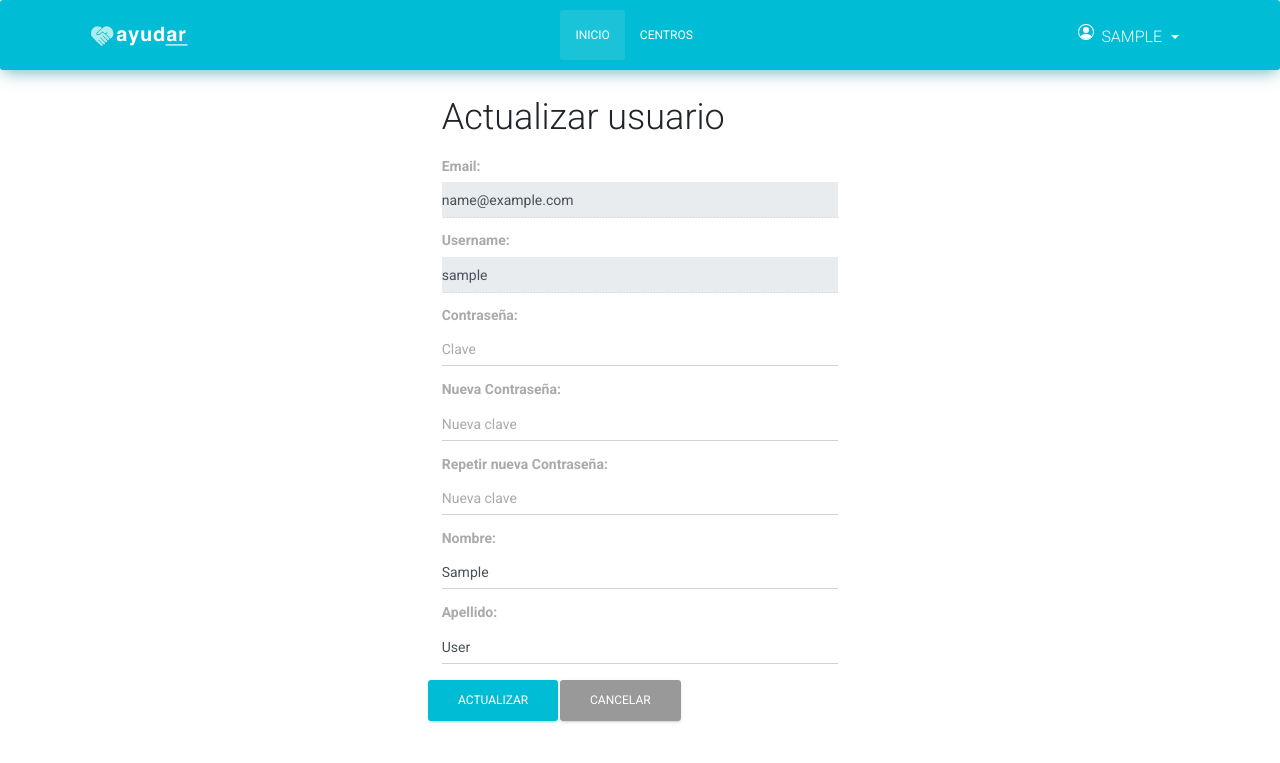
After one commit to santimakci/ProjectAyudar, a Flask app: page /user/profile in a window 1280 px wide. The commit adds this page. Shown: the top 763 px of the page. Run offline with Flask 2, Linux system fonts and the light colour scheme; the visitor is signed in with stand-in values (Sample User, id 1); data comes from the database, SQL or seed files in the repository; some libraries are stand-ins or nearby versions.

Commit message:
modificar pass

```diff
--- a/app/__init__.py
+++ b/app/__init__.py
@@ -25,6 +25,7 @@ from app.resources.user import (
     commit_delete,
     delete,
     commit_update as userUpdate,
+    update_profile
 )
 from app.resources.user import update as update, search as user_search
 from app.resources.user import search as search
@@ -80,6 +81,7 @@ def create_app(environment="development"):
 
     app.add_url_rule("/users/commit_delete", "commit_delete", commit_delete, methods=["POST"])
     app.add_url_rule("/autenticacion", "auth_authenticate", auth.authenticate, methods=["POST"])
+    app.add_url_rule("/update/profile", "update_profile", update_profile , methods=[ "GET","POST"])
 
 
     @app.route("/users/commit_update", methods=["POST"])
@@ -138,6 +140,15 @@ def create_app(environment="development"):
         user = User.find_by_id(id)
         return render_template("user/delete.html", user=user)
 
+    @app.route ("/user/profile", methods=[ "GET", "POST"])
+    def user_profile():
+        if not authenticated(session):
+            return render_template("error.html")
+        user = User.find_by_id(session['id'])
+        return render_template("user/profile.html", user=user)
+
+
+
     @app.route("/")
     def home():
         """Pagina de inicio"""
--- a/app/models/user.py
+++ b/app/models/user.py
@@ -1,5 +1,6 @@
 from sqlalchemy import Column, Integer, String, Boolean, DateTime
 from app.db import base
+import hashlib
 
 
 class User (base.Model):
@@ -17,8 +18,6 @@ class User (base.Model):
     active = Column(Boolean, default=True)
     date_updated = Column(DateTime, default=base.func.now())
     date_created = Column(DateTime, default=base.func.now())
-    deleted = Column(Boolean(), default=False)
-    date_deleted = Column(DateTime, default=base.func.now())
 
     def __init__(self, params):
         """Constructor de la clase User, recibe por parametros en un diccionario email, usuario, nombre, apellido y contraseña.
@@ -27,7 +26,8 @@ class User (base.Model):
         self.username = params['username']
         self.first_name = params['first_name']
         self.last_name = params['last_name']
-        self.password = params['password']
+        self.password = hashlib.md5(params['password'].encode('utf-8')).hexdigest()
+
 
     @classmethod
     def find_by_email_and_pass(cls, mail, password):
@@ -37,7 +37,7 @@ class User (base.Model):
             mail (String)
             password (String)
         """
-        for user in base.session.query(User).filter(User.email == mail).filter(User.password == password).filter(User.deleted == False).filter(User.active == True):
+        for user in base.session.query(User).filter(User.email == mail).filter(User.password == password).filter(User.active == True):
             return user
 
     @classmethod
@@ -48,7 +48,7 @@ class User (base.Model):
             username (String)
 
         """
-        for user in base.session.query(User).filter(User.username == username).filter(User.deleted == False):
+        for user in base.session.query(User).filter(User.username == username):
             return user
 
     @classmethod
@@ -58,14 +58,14 @@ class User (base.Model):
         Args:
             email (String)
         """
-        for user in base.session.query(User).filter(User.email == email).filter(User.deleted == False):
+        for user in base.session.query(User).filter(User.email == email):
             return user
 
     @classmethod
     def find_by_active(cls, active):
         """Filtra por usuarios activos.
         """
-        for user in base.session.query(User).filter(User.active == active).filter(User.deleted == False):
+        for user in base.session.query(User).filter(User.active == active):
             return user
 
     @classmethod
@@ -101,10 +101,10 @@ class User (base.Model):
             params ([dict)
         """
         user = self.find_by_id(params['id'])
-        user.deleted = True
-        user.date_deleted = base.func.now()
+        base.session.delete(user)
         base.session.commit()
         return (f'se borro el usuario {user.username}', 'success')
+
 
     def update(self, params):
         """Actualiza los datos de un usuario determinado.
@@ -115,8 +115,26 @@ class User (base.Model):
         self.username = params['username']
         self.first_name = params['first_name']
         self.last_name = params['last_name']
-        self.password = params['password']
+        self.password = hashlib.md5(params['password'].encode('utf-8')).hexdigest()
         self.email = params['email']
         self.active = bool(int(params['active']))
         base.session.commit()
         return ("Usuario actualizado correctamente", "success")
+
+
+    def update_profile(self, params):
+        if params['password'] == "":
+            self.first_name = params['first_name']
+            self.last_name = params['last_name']
+            base.session.commit()
+            return ("Se han actualizado el Nombre y Apellido", "success")
+
+        if params['Newpassword'] != params['Newpassword2'] or params['Newpassword'] == "":
+            return ("Error al ingresar la nueva contraseña", "danger")
+        if self.password == hashlib.md5(params['password'].encode('utf-8')).hexdigest():
+            self.password = hashlib.md5(params['Newpassword'].encode('utf-8')).hexdigest()
+            self.first_name = params['first_name']
+            self.last_name = params['last_name']
+            base.session.commit()
+            return ("Usuario actualizado correctamente", "success")
+        return ("Error al ingresar la contraseña", "danger")
--- a/app/resources/auth.py
+++ b/app/resources/auth.py
@@ -5,7 +5,7 @@ from app.models.user import User
 from app.models.usersRoles import UsersRoles
 from app.models.rol import Rol
 from app.helpers.auth import authenticated
-
+import hashlib
 
 def login():
     """Inicio de sesión del usuario
@@ -18,7 +18,8 @@ def authenticate():
     parte de la aplicación web lo redirige y con que mensaje.
     """
     params = request.form
-    user = User.find_by_email_and_pass(params["email"], params["password"])
+    elpass = hashlib.md5(params['password'].encode('utf-8')).hexdigest()
+    user = User.find_by_email_and_pass(params["email"], elpass)
     if not user:
         flash("Usuario o clave incorrecto.", 'danger')
         return redirect(url_for("auth_login"))
--- a/app/templates/navbar.html
+++ b/app/templates/navbar.html
@@ -55,7 +55,7 @@
                 <b class="caret"></b>
             </a>
             <div class="dropdown-menu" aria-labelledby="navbarDropdown">
-                <a class="dropdown-item" href="#">Perfil</a>
+                <a class="dropdown-item" href="{{ url_for('user_profile') }}">Perfil</a>
                 <div class="dropdown-divider"></div>
                 <a class="dropdown-item" href="{{ url_for('auth_logout') }}">Cerrar sesión</a>
             </div>
--- /dev/null
+++ b/app/templates/user/profile.html
@@ -0,0 +1,65 @@
+{% extends "layout.html" %}
+{% block title %}Actualizar usuario{% endblock %}
+{% block head %}
+{{ super() }}
+{% endblock %}
+{% block content %}
+
+{% with messages = get_flashed_messages() %}
+{% if messages %}
+<ul class=flashes>
+  {% for category, message in get_flashed_messages(with_categories=True) %}
+
+  <div class="alert alert-{{category}}">
+    <div class="container text-center">
+      <button type="button" class="close" data-dismiss="alert" aria-label="Close">
+        <span aria-hidden="true"><i class="material-icons">clear</i></span>
+      </button>
+      {{ message }}
+    </div>
+    {% endfor %}
+
+</ul>
+{% endif %}
+{% endwith %}
+<div class="col-lg-4 col-md-6 mx-auto">
+  <h2>Actualizar usuario</h2>
+  <form action="{{ url_for('update_profile')}}" name="form" method="POST">
+    <p>
+      <label><strong>Email:</strong> </label></br>
+          <input type="email" required class="form-control" name="email" disabled placeholder="Correo" value="{{user.email}}" />
+    </p>
+    <p>
+        <label><strong>Username:</strong> </label></br>
+            <input type="email" required class="form-control" name="email" disabled placeholder="Correo" value="{{user.username}}" />
+      </p>
+    <p>
+      <label><strong>Contraseña:</strong> </label></br>
+          <input class="form-control" type="password" name="password" placeholder="Clave" />
+    </p>
+    <p>
+        <label><strong>Nueva Contraseña:</strong> </label></br>
+            <input class="form-control" type="password" name="Newpassword" placeholder="Nueva clave" />
+      </p>
+      <p>
+        <label><strong>Repetir nueva Contraseña:</strong> </label></br>
+            <input class="form-control" type="password" name="Newpassword2" placeholder="Nueva clave" />
+      </p>
+    <p>
+      <label><strong>Nombre:</strong> </label></br>
+          <input class="form-control"required name="first_name" placeholder="Nombre" value="{{user.first_name}}" />
+    </p>
+    <p>
+      <label><strong>Apellido: </label></br>
+          <input class="form-control" required name="last_name" placeholder="Apellido" value="{{user.last_name}}" />
+    </p>
+
+  <div class="row text-center">
+    <input class="btn btn-info" type="submit"  value="Actualizar">
+    <a class="btn btn-default" href="{{ url_for('home')}}" class="link">Cancelar</a>
+    </p>
+  </form>
+</div>
+</div>
+
+{% endblock %}
```
Also changed, not shown: app/resources/user.py (+23 -6 lines).
